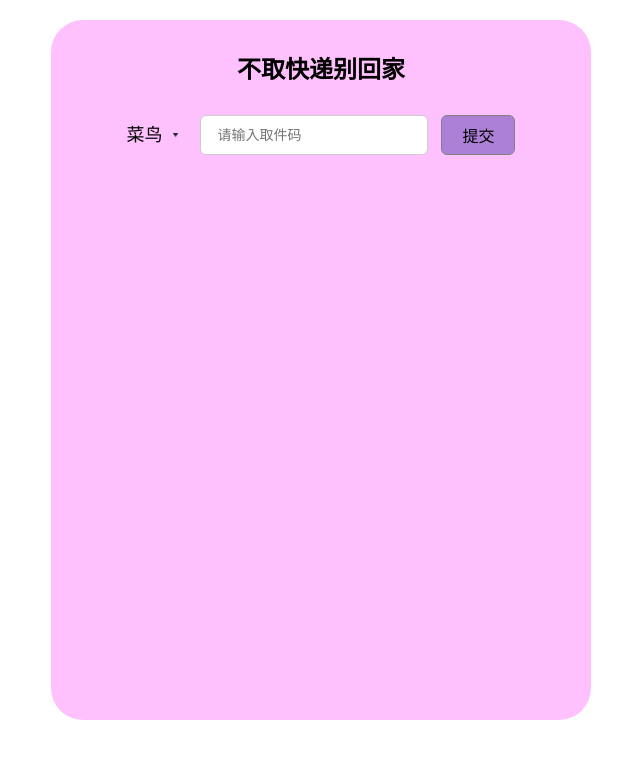
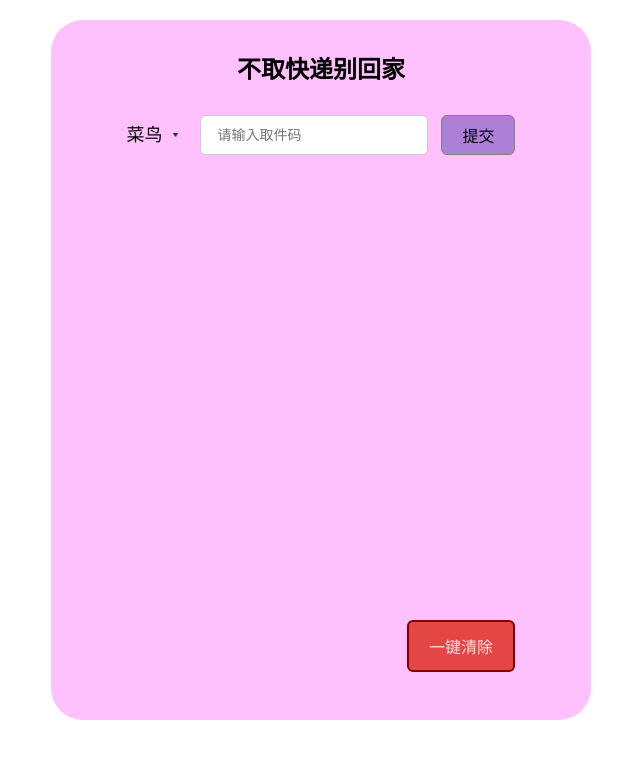
Before and after one commit to JacksonYaooo/packageNum, a Vue app: page / in a window 1280 px wide. Shown: the top 758 px of the page, without its empty margins (319-959 px from the left). Built offline with nearby package versions, Linux system fonts and the light colour scheme.

Commit message:
feat: 完成删除功能

```diff
--- a/src/App.vue
+++ b/src/App.vue
@@ -2,7 +2,9 @@
 import packageNum from "./components/packageNum.vue";
 import Header from "./components/Header.vue";
 import { reactive, ref } from "vue";
+
 let inputNum = reactive({});
+
 const insertTodo = (e) => {
   Object.assign(inputNum, e)
 };
@@ -22,5 +24,6 @@ const insertTodo = (e) => {
   background-color: rgb(254, 193, 253);
   border-radius: 32px;
   margin: auto;
+  position: relative;
 }
 </style>
--- a/src/components/Header.vue
+++ b/src/components/Header.vue
@@ -19,7 +19,8 @@ import { defineEmits } from 'vue';
 
 const inputValue = reactive({
   selectNum: '1',
-  inputNum:''
+  inputNum:'',
+  checked: false
 })
 const emit = defineEmits(['add-todo'])
 const add = function () {
--- a/src/components/packageNum.vue
+++ b/src/components/packageNum.vue
@@ -1,17 +1,19 @@
 <script setup>
 import { ref, toRef, watch } from 'vue'
 import { defineProps } from 'vue';
+
+const birdArr = ref([])
+const rabbArr = ref([])
+
 const props = defineProps({
   value: {
     type: Object,
     default: {}
-  },
+  }
 })
-const birdArr = ref([])
-const rabbArr = ref([])
 const { value } = props
+
 watch(() => value, (newValue, oldValue) => {
-  console.log(newValue)
   if(!newValue.inputNum) return
   if(newValue.selectNum === '1'){
     birdArr.value.unshift({...newValue})
@@ -19,28 +21,44 @@ watch(() => value, (newValue, oldValue) => {
     rabbArr.value.unshift({...newValue})
   }
 }, { deep: true });
-// const map = {
-//   '1' : '菜鸟',
-//   '2' : '兔喜'
-// }
+
+const change= (e,index) => {
+  e.checked = !e.checked
+  if(e.selectNum === '1'){
+    const delItem =  birdArr.value.splice(index,1)[0]
+    birdArr.value.push({...delItem})
+  }
+}
+const spliceFn = (arr) => {
+  arr.map((item,index)=> {
+    if(item.checked){
+      arr.splice(index,1)
+    }
+  })
+}
+
+function clearItem(){
+  spliceFn(birdArr.value)
+  spliceFn(rabbArr.value)
+}
 </script>
 
 <template>
   <div class="listBox">
     <ul>
-      <li v-for="(item) in rabbArr" :key="Math.random()">
-        <input type="checkbox" class="checkBox" >
-        <span>兔喜 ☺ {{ item.inputNum }}</span>
+      <li v-for="(item,index) in rabbArr" :key="Math.random()">
+        <input type="checkbox" class="checkBox"  @change="change(item,index)" :checked="item.checked">
+        <span :class="item.checked ? 'checked' : ''">兔喜 ☺ {{ item.inputNum }}</span>
       </li>
     </ul>
     <ul>
-      <li v-for="(item) in birdArr" :key="Math.random()">
-        <input type="checkbox" class="checkBox"  >
-        <span>菜鸟 ✌ {{ item.inputNum }}</span>
+      <li v-for="(item,index) in birdArr" :key="Math.random()">
+        <input type="checkbox" class="checkBox"  @change="change(item,index)" :checked="item.checked" >
+        <span :class="item.checked ? 'checked' : ''">菜鸟 ✌ {{ item.inputNum }}</span>
       </li>
     </ul>
   </div>
-
+  <button class="clear" @click="clearItem">一键清除</button>
 </template>
 
 <style scoped>
@@ -49,6 +67,10 @@ watch(() => value, (newValue, oldValue) => {
   justify-content: space-between;
   width: 85%;
   margin: 0 auto;
+}
+.checked{
+  color: #e18fe3;
+  text-decoration: line-through;
 }
 ul {
   width: 100%;
@@ -85,4 +107,16 @@ button {
   margin-right: .75rem;
   background-color: rgb(245, 143, 143);
   color: rgb(80, 41, 41);
-}</style>
+}
+.clear{
+  position: absolute;
+  bottom: 48px;
+  right: 64px;
+  background-color: rgb(228, 70, 70);
+  color: #ffe1e1;
+  font-size: 16px;
+  padding: 12px 20px;
+  border: 2px solid #820000;
+  border-radius: 6px;
+}
+</style>
```
